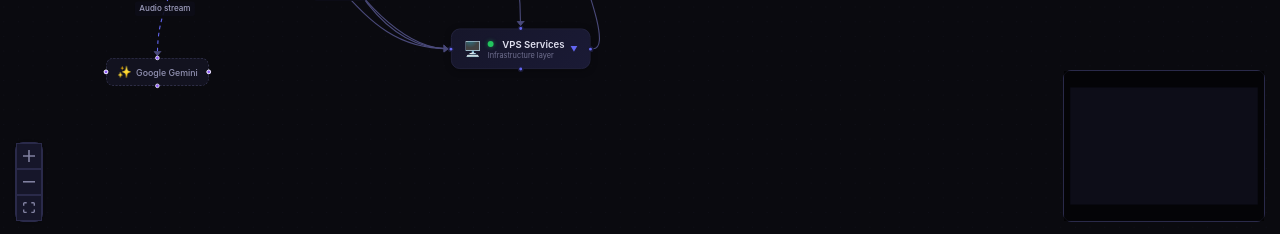
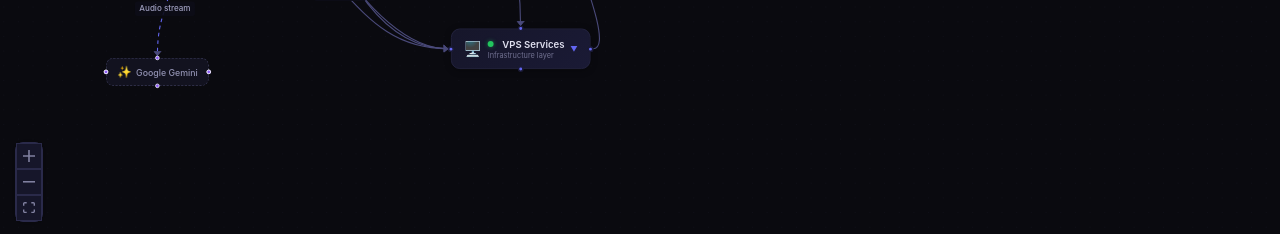
Before and after one commit to daracfitzgerald/system-diagram, a React (Vite) app: page / in a window 1280 px wide. Shown: the part 563-797 px from the top of the page. Built offline with nearby package versions, Linux system fonts and the light colour scheme.

Commit message:
remove minimap again - still broken

```diff
--- a/src/App.jsx
+++ b/src/App.jsx
@@ -136,11 +136,7 @@ function App() {
           style={{ background: '#16162a', border: '1px solid #2a2a4a', borderRadius: 8 }}
           showInteractive={false}
         />
-        <MiniMap
-          nodeColor={(n) => n.data?.color || '#4a4a7a'}
-          maskColor="rgba(0,0,0,0.7)"
-          style={{ background: '#0d0d18', border: '1px solid #2a2a4a', borderRadius: 8 }}
-        />
+        {/* MiniMap removed - not rendering properly */}
       </ReactFlow>
     </div>
   );
```
